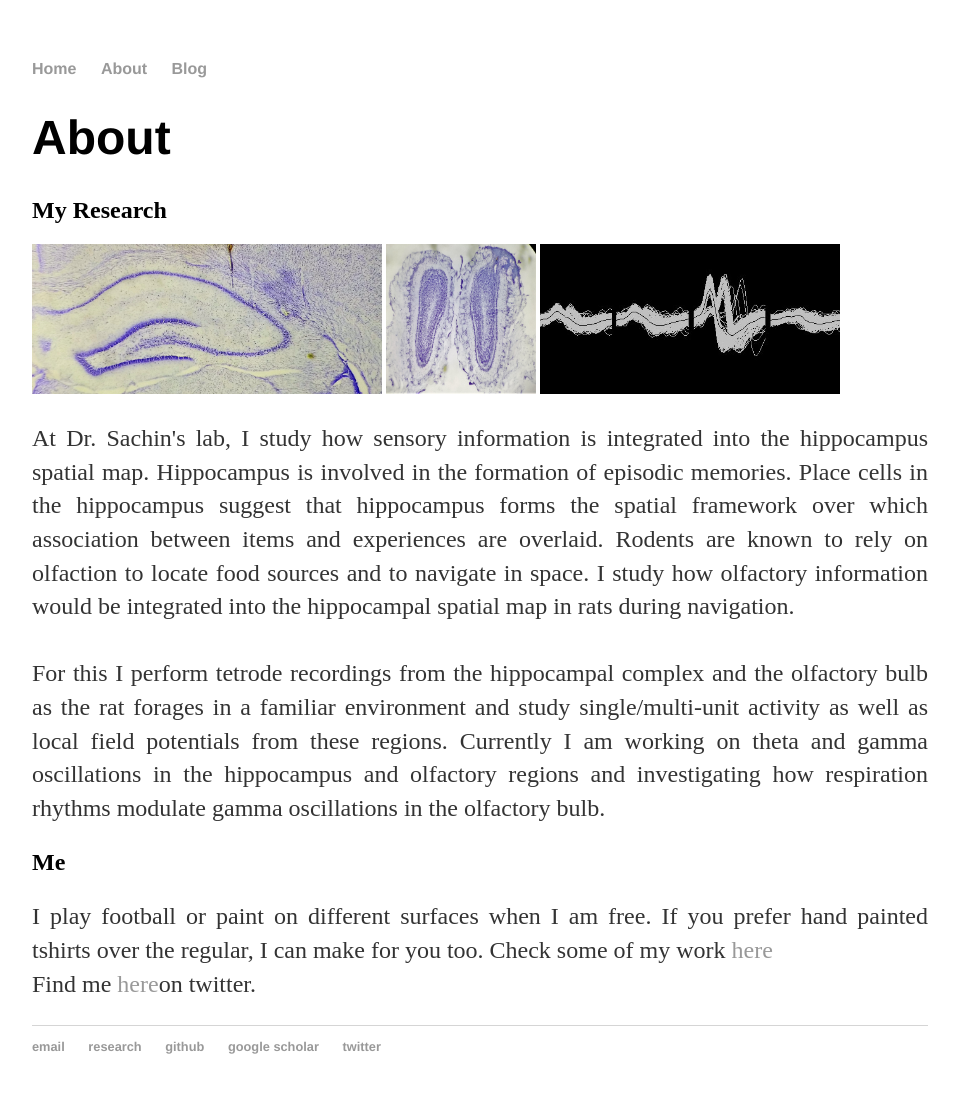
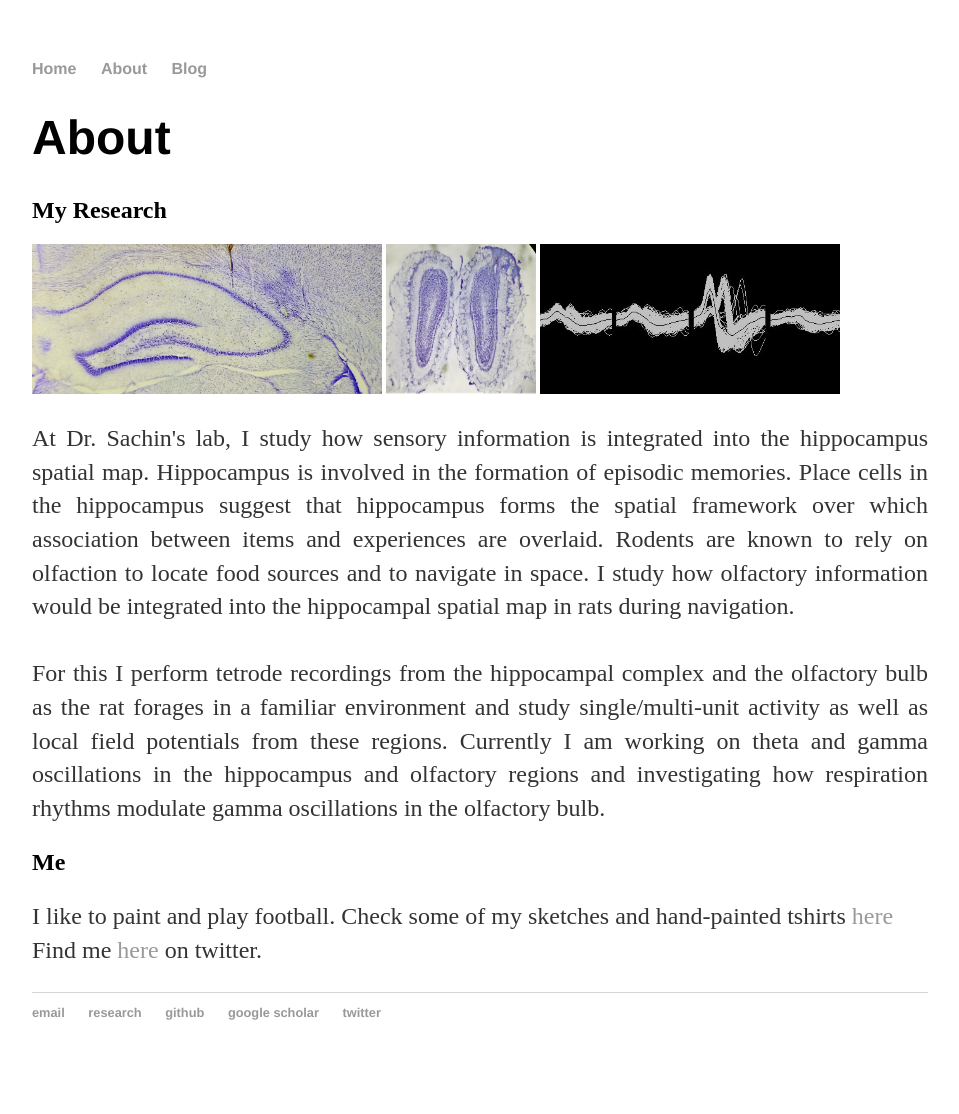
Before and after one commit to AdiBish/adibish.github.io, a Jekyll site: the page built from about/index.html, in a window 1280 px wide. Shown: the whole page, without its empty margins (160-1119 px from the left). Built offline with Jekyll 4.4.1, drawn with Linux system fonts in a browser that asks for light colours; after the commit the page ends 1080 px from its top, so only the background shows below that.

Commit message:
Update index.html

```diff
--- a/about/index.html
+++ b/about/index.html
@@ -21,9 +21,8 @@ title: Aditi Bishnoi's Blog
 			</div>
 			<h2>Me</h2>
 			<div align="justify">
-				<p> I play football or paint on different surfaces when I am free. If you prefer hand painted tshirts over the regular, I can make for you too.
-					Check some of my work <a href="https://www.instagram.com/bish.aditi/?hl=en" target="_blank">here</a><br/>
-					Find me <a ref="https://twitter.com/BishnoiAditi" target="_blank">here</a>on twitter.
+				<p> I like to paint and play football. Check some of my sketches and hand-painted tshirts <a href="https://www.instagram.com/bish.aditi/?hl=en" target="_blank">here</a><br/>
+					Find me <a ref="https://twitter.com/BishnoiAditi" target="_blank">here</a> on twitter.
 				</p>
 			</div>
 
```
